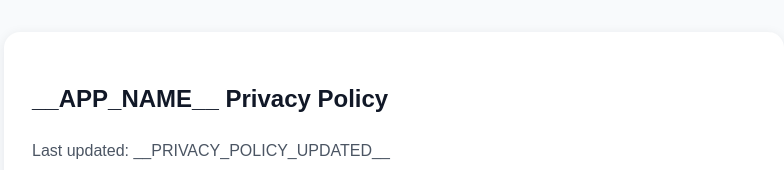
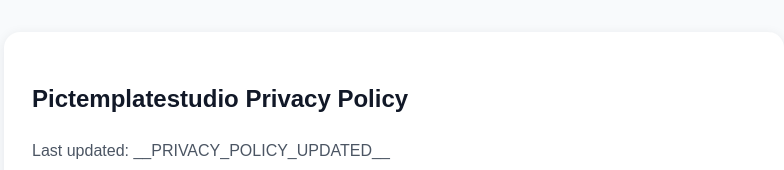
Before and after one commit to kalaiq/pictemplatestudio, a plain HTML site: page index.html in a window 1280 px wide. Shown: the top 170 px of the page, without its empty margins (246-1030 px from the left). Drawn offline with Linux system fonts and the light colour scheme.

Commit message:
Add files via upload

```diff
--- a/index.html
+++ b/index.html
@@ -3,7 +3,7 @@
 <head>
   <meta charset="utf-8">
   <meta name="viewport" content="width=device-width, initial-scale=1">
-  <title>pictemplatestudioPrivacy Policy</title>
+  <title>Pictemplatestudio Privacy Policy</title>
   <style>
     body { font-family: Arial, sans-serif; line-height: 1.6; margin: 0; color: #1f2937; background: #f8fafc; }
     main { max-width: 780px; margin: 0 auto; padding: 32px 20px 48px; }
@@ -16,7 +16,7 @@
 <body>
   <main>
     <article>
-      <h1>__APP_NAME__ Privacy Policy</h1>
+      <h1>Pictemplatestudio Privacy Policy</h1>
       <p class="updated">Last updated: __PRIVACY_POLICY_UPDATED__</p>
 
       <h2>Summary</h2>
```
